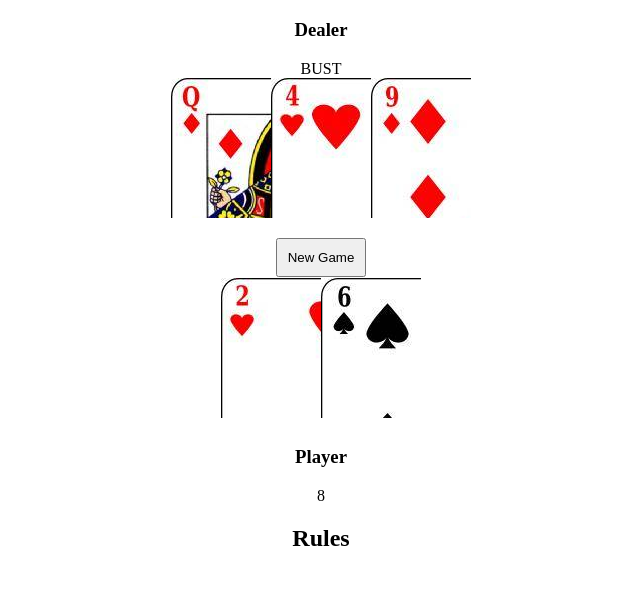
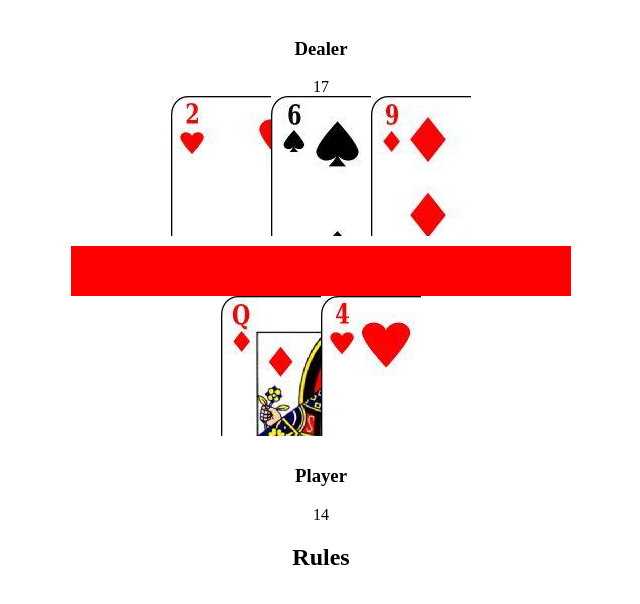
Before and after one commit to hokennethk/Basic-Blackjack, a plain HTML site: page index.html in a window 1280 px wide. Both pictures are taken after a click on the button "Stand". Shown: the part 62-666 px from the top of the page, without its empty margins (319-959 px from the left). Drawn offline with Linux system fonts and the light colour scheme.

Commit message:
added game message bar to show results of current game

```diff
--- a/app/app.js
+++ b/app/app.js
@@ -40,6 +40,7 @@ var $playerHand = $("#player").find("div.cards");
 var $dealerHand = $("#dealer").find("div.cards");
 playersArr = [$playerHand, $dealerHand];
 
+
 // change Ace logic for dealer (hit on soft17 rule)
 dealerHand.prototype = Object.create(ns.BlackjackHand.prototype);
 ns.BlackjackHand.prototype.getValueWithAce = function(handVal) {
@@ -49,47 +50,42 @@ ns.BlackjackHand.prototype.getValueWithAce = function(handVal) {
 	return handVal;
 }
 
-/*
-Below I decided to edit ns.Hand.prototype.addCard method since
-everytime a card is added to the hand, I want it to display on the page.
-My thinking was that combining the actions would reduce the error of
-dealing a card to a hand and not having it display.
+//========================================================
+// Editing prototypes to add jquery to manipulate webpage
+//========================================================
+ns.Card.prototype.getCssClass = function() {
+	// returns a css class name for card sprite
+	return "card-" + this.getRankAsString() + "-" + this.getSuitAsString();
+}
 
-However, the if/else statement I have below only applies to player and dealer hands
-if I wanted to refactor this code to include more players, this would need to change
-
-*/
 ns.Hand.prototype.addCard = (function() {
+	// applies original addCard method, and also takes a callback to
+	// handle jQuery manipulation
 	var cached = ns.Hand.prototype.addCard;
-	return function(card, callback) {
+	return function(card, callback, flipped) {
 		// apply original function
 		cached.apply(this, arguments);
 		// adding optional callback to handle webpage display
 		if (callback != undefined) {
 			if (this === playerHand) 		{ var player = $playerHand; }
 			else if (this === dealerHand) 	{ var player = $dealerHand; };
-			callback(player, card);
+			callback(player, card, flipped);
 		}
-/*
-		// jQuery to make cards appear
-		var $card = $("<div class='card'></div>").hide();
-		player.append($card);
-		if (player === $playerHand) {
-			var lastCard = playerHand.hand[playerHand.hand.length-1];
-		} else if (player === $dealerHand) {
-			var lastCard = dealerHand.hand[dealerHand.hand.length-1];
-		}
-		player.find("div.card").last().addClass(lastCard.getCssClass());
-		// player.find("div.card").last().show("slow");
-		// player.find("div.card").last().removeClass("hide")
-*/
 	}
 })();
 
-var addCard = function(player, card) {
+var addCard = function(player, card, flipped) {
+	// callback used to display card on page after it is added to a hand
 	var $card = $("<div class='card'></div>").hide();
 	player.append($card);
 	player.find("div.card").last().addClass(card.getCssClass());
+
+	// if flipped, add a cardback to hide card
+	if (flipped) {
+		player.find("div.card")
+		.last()
+		.append("<div class='card card-Back'></div>");
+	}
 
 	// animate and show cards on webpage
 	playersArr.forEach(function(player) {
@@ -98,28 +94,19 @@ var addCard = function(player, card) {
 			.not("div.card-Back")	// don't want to have cardback reappear
 			.first()
 			.show(300, animate)
-		})()
-
+		})();
 	})
 
 }
 
-ns.Card.prototype.getCssClass = function() {
-	// returns a css class name for card sprite
-	return "card-" + this.getRankAsString() + "-" + this.getSuitAsString();
-}
+var main = function() {
+	// hide past results
+	$("#game-result-box").hide()
+	// hide buttons
+	$("#game").find("buttons").hide();
 
-
-var main = function() {
-	// main logic for game with win/lose results
+	// deal
 	newGameDeal();
-
-	// check for BlackJack
-	if (playerHand.getValue() === 21 || dealerHand.getValue() === 21) {
-		console.log("Blackjack!");
-		dealerReveal();
-		return compare(playerHand, dealerHand)
-	}
 
 }
 
@@ -136,26 +123,38 @@ var newGameDeal = function() {
 	$dealerHand.empty();
 
 	// deal cards
+	var dealRoundCounter = 1;
+	(function dealRound() {
+			switch(dealRoundCounter) {
+				case 1:
+					playerHand.addCard(deck.deal(), addCard);
+					break;
+				case 2:
+					dealerHand.addCard(deck.deal(), addCard);
+					break;
+				case 3:
+					playerHand.addCard(deck.deal(), addCard);
+					break;
+				case 4:
+					dealerHand.addCard(deck.deal(), addCard, true); // face down
+					break;
+				default:
+					// No more cards, play round
+					// display buttons
+					$("#game").find("button").show();
+					return;
+					break;
+			}
 
-	for (var i=0;i<2;i++) {
-		// shoddy way of syncing dealt cards with animations
-		var delay = 900;
-		setTimeout(function() {
-			playerHand.addCard(deck.deal(), addCard);
+			// Update player score
 			showScore();
-		}, delay/2 + delay*i)
-		setTimeout(function() {
-			dealerHand.addCard(deck.deal(), addCard);
-			if (dealerHand.hand.length === 2) {
-				$dealerHand.find("div.card").last().append("<div class='card card-Back'></div>");
-			}
-			showScore();
-		}, delay * i);
-	}
+
+			// timer for calls
+			dealRoundCounter++;
+			setTimeout(dealRound, 500);
+		})();
 
 
-	// display buttons
-	$("#game").find("button").show();
 
 }
 
@@ -185,8 +184,7 @@ var compare = function(playerHand, dealerHand) {
 	// display results
 	console.log(gameResult)
 	$("#game").find("button[name !='main']").hide();
-
-	return gameResult;remove
+	return gameMessage(gameResult);
 }
 
 var hit = function(hand) {
@@ -216,14 +214,15 @@ var dealer = function() {
 	dealerReveal(function() {
 		// reveal dealer card and hit after revealing
 		while (dealerHand.getValue() < 17) {
-			hit(dealerHand, addCard);
+			hit(dealerHand);
 		};
+		showScore();
+		return compare(playerHand, dealerHand)
 	})
-	showScore();
-	return compare(playerHand, dealerHand)
 }
 
 var showScore = function() {
+
 	// displays score on webpage
 	var playerScore = playerHand.getValue();
 	var dealerScore = dealerHand.getValue();
@@ -238,6 +237,30 @@ var showScore = function() {
 	$("#dealer").find("div.score").html(dealerScore);
 }
 
+// Handle game messages
+var gameMessage = function(gameResult) {
+	// cases: win, lose, push, blackjack
+	var $gameResult = $("#game-result-box");
+	$gameResult.hide();
+	switch (gameResult) {
+		case true:
+			$gameResult.addClass("win");
+			break;
+		case false:
+			$gameResult.addClass("lose");
+			break;
+		default:
+			$gameResult.addClass("push");
+			break;
+	}
+
+	/* show message */
+	// hide buttons
+	$("div.buttons").hide();
+	// show message
+	$gameResult.show()
+}
+
 
 // Load main when document is ready
 $(document).ready(main())
--- a/css/style.css
+++ b/css/style.css
@@ -16,10 +16,6 @@ button {
 	visibility: hidden;
 }
 
-.buttons {
-	height: 50px;
-}
-
 .cards {
 	height: 150px;
 }
@@ -27,3 +23,29 @@ button {
 #player {
 	display: inline-block;
 }
+
+#game {
+	position: relative;
+	display: inline-block;
+	min-width: 500px;
+}
+
+#mid-box {
+	height: 50px;
+}
+
+#game-result-box {
+	height: 50px;
+}
+
+.win {
+	background-color: green;
+}
+
+.lose {
+	background-color: red;
+}
+
+.push {
+	background-color: yellow;
+}
--- a/index.html
+++ b/index.html
@@ -23,13 +23,14 @@
 					<div class="cards"></div>
 				</div>
 
-				<div class="buttons">
-					<button type="button" name="main"onclick="main()">New Game</button>
-					<button type="button" name="hit" onclick="hit(playerHand)">Hit!</button>
-					<button type="button" name="stand" onclick="dealer()">Stand</button>
+				<div id="mid-box">
+					<div class="buttons">
+						<button type="button" name="main"onclick="main()">New Game</button>
+						<button type="button" name="hit" onclick="hit(playerHand)">Hit!</button>
+						<button type="button" name="stand" onclick="dealer()">Stand</button>
+					</div>
+					<div id="game-result-box"></div>
 				</div>
-
-				<div class="game-result-message" display="none"></div>
 
 				<div id="player">
 					<div class="cards"></div>
```
